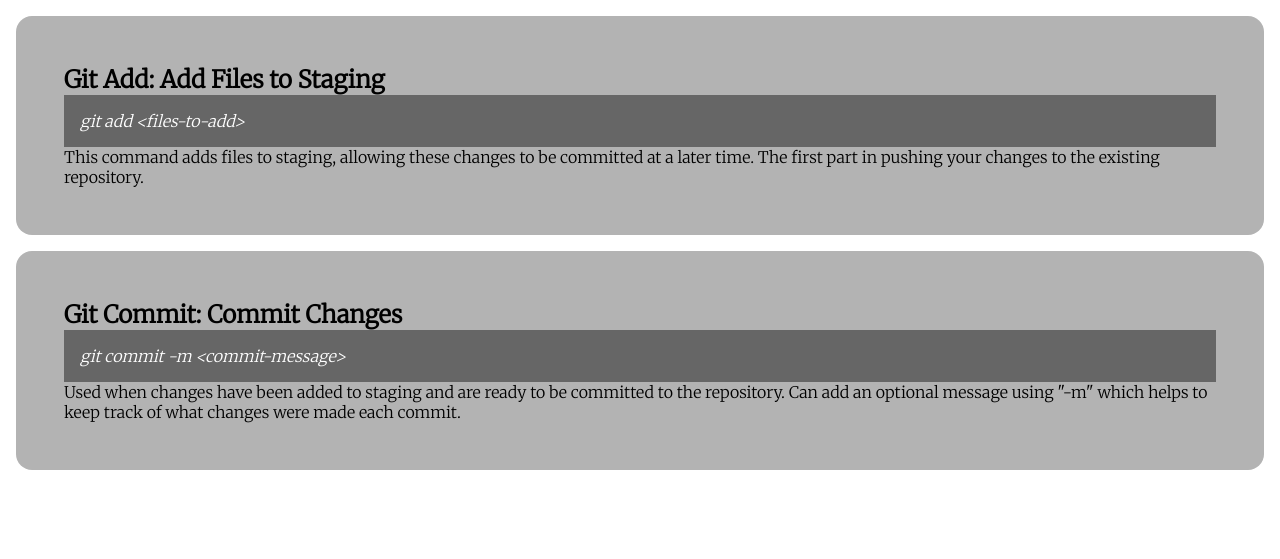
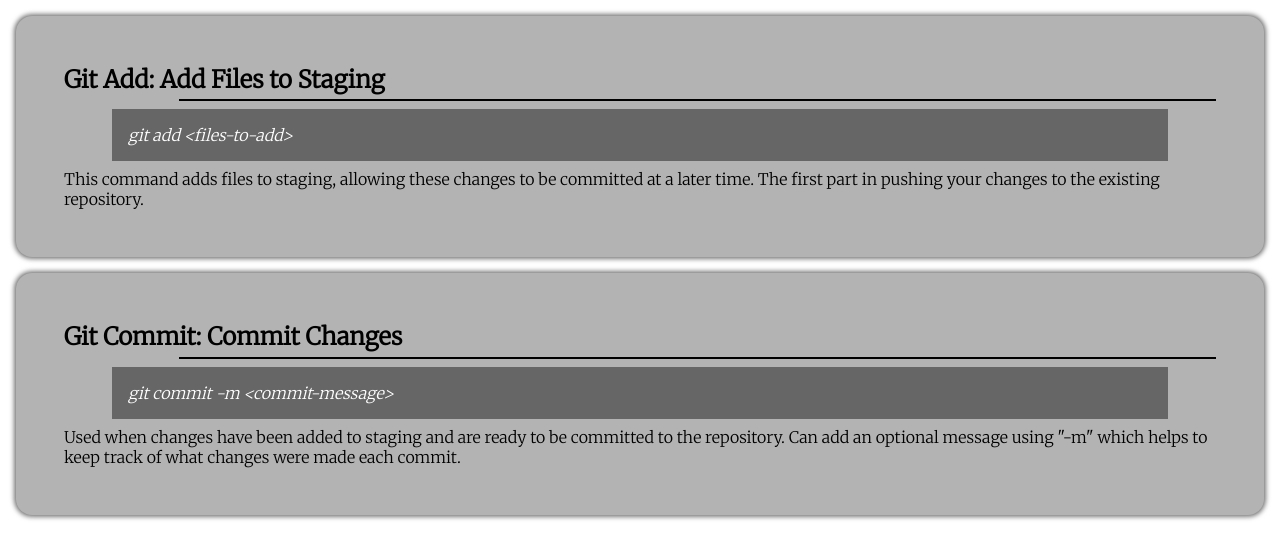
Before and after one commit to AdamGaffney96/PersonalWebsite, a Django app: template blog_site/templates/blog_site/base_cheatsheet.html in a window 1280 px wide. Shown: the part 112-671 px from the top of the page. Run offline with Django 3.2, Linux system fonts and the light colour scheme; the template is opened without the code that fills it: values that come from a table or form of the project are taken from there, others are empty; data comes from the database, SQL or seed files in the repository.

Commit message:
Cheatsheet formatting updates

```diff
--- a/ResumeSite/static/blog_site/css/cheatsheet.css
+++ b/ResumeSite/static/blog_site/css/cheatsheet.css
@@ -25,11 +25,27 @@
     background: var(--clr-section-bg);
     padding: 3rem;
     border-radius: 1rem;
+    box-shadow: 0 0 0.3rem 0.1rem hsl(0 0% 0% / 60%);
+}
+
+.cheatsheet-section-title {
+    position: relative;
+    padding-bottom: 0.4rem;
+}
+
+.cheatsheet-section-title::before {
+    content: "";
+    position: absolute;
+    border-bottom: 2px solid black;
+    width: 90%;
+    bottom: 0;
+    right: 0;
 }
 
 .code-block {
     background: var(--clr-code-bg);
     color: var(--clr-text-light);
     padding: 1rem;
+    margin: 0.5rem 3rem;
     font-style: italic;
 }
```
